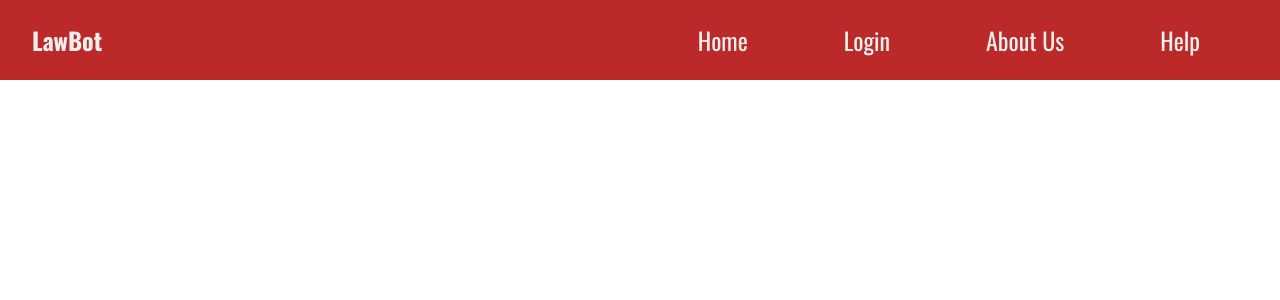
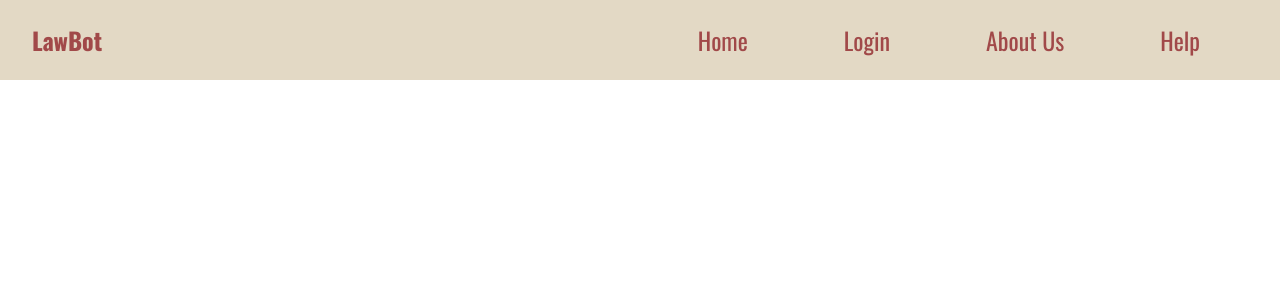
Before and after one commit to Minami189/LawBot, a React (Vite) app in the folder lawbot/: page / in a window 1280 px wide. Shown: the top 300 px of the page. Built offline with nearby package versions, Linux system fonts and the light colour scheme; a web font is replaced by a local one.

Commit message:
changed colors and properties for navbar

```diff
--- a/lawbot/src/Styles/main.module.css
+++ b/lawbot/src/Styles/main.module.css
@@ -10,10 +10,10 @@
 }
 
 :root{
-    --mainColor: rgb(187, 41, 41);
-    --mainColorLight: rgb(218, 127, 127);
-    --secondaryColor: rgb(8, 8, 8);
-    --textColor: #eee;
+    --mainColor: #e3d9c5;
+    --mainColorLight: rgb(202, 185, 154);
+    --secondaryColor: #dd6464;
+    --textColor: #a14949;
 }
 
 header{
@@ -40,8 +40,6 @@ nav a:hover{
     color: var(--secondaryColor);
     background-color: var(--mainColorLight);
 }
-
-
 
 header .navBtn{
     padding: 5px;
```
Also changed, not shown: 1 other file (tests, documents, lock files or other folders).
